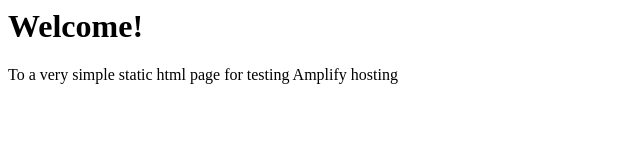
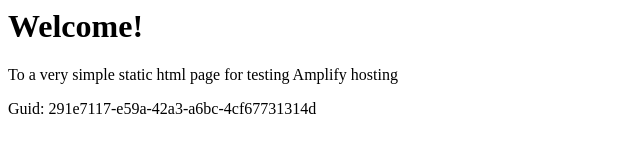
Before and after one commit to aws-aemilia-lhr/Github-PR-Commit-Integration-Test-DoNotTouch-v1-prod-eu-west-2, a website: page src/index.html in a window 1280 px wide. Shown: the whole page, without its empty margins (0-640 px from the left). Drawn offline with Linux system fonts and the light colour scheme.

Commit message:
commit from integ tests

```diff
--- a/src/index.html
+++ b/src/index.html
@@ -1,3 +1,5 @@
+
+
 <html lang="en">
 
 <head>
@@ -10,6 +12,6 @@
 <body>
     <h1>Welcome!</h1>
     <p>To a very simple static html page for testing Amplify hosting</p>
-</body>
+    <p>Guid: 291e7117-e59a-42a3-a6bc-4cf67731314d</p></body>
 
 </html>
```
